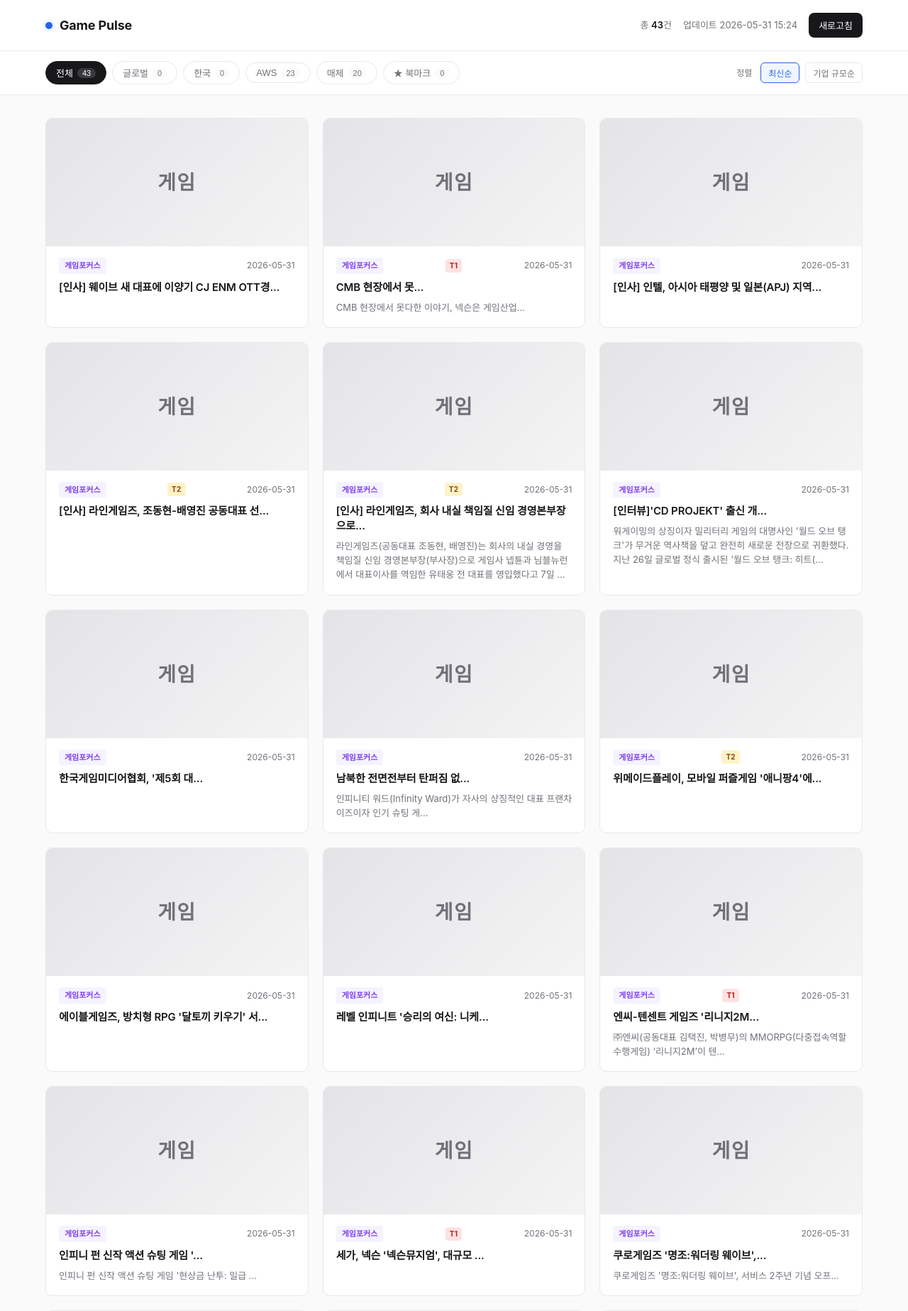
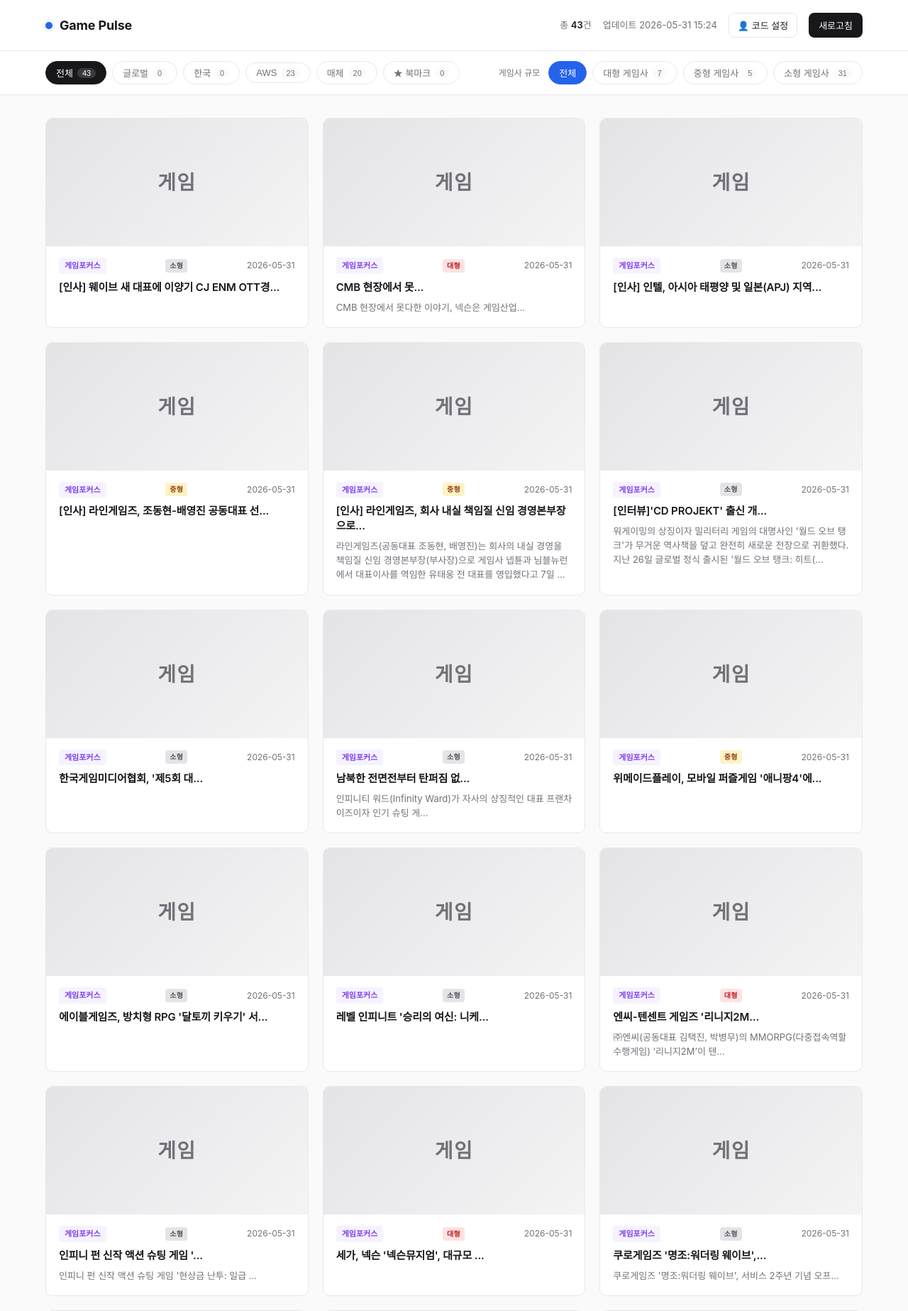
Before and after one commit to wizstar0919/game-news-crawler, a Flask app: page / in a window 1280 px wide. Shown: the top 1847 px of the page at 71% size. Run offline with Flask 3, Linux system fonts and the light colour scheme; data that the repository does not hold is empty.

Commit message:
feat: 게임사 규모 필터 + 사용자별 북마크
- 기업 규모를 정렬이 아닌 대형/중형/소형 필터로 나눠 보기
  - crawler.py 의 COMPANY_TIERS(Tier 1/2/3) 기준
  - 카드 배지를 T1/T2 → 대형/중형/소형 으로 표시
- 북마크를 사용자별로 분리 (코드 기반)
  - user_bookmarks.json 에 코드별 북마크 link 저장 (서버 보관 → 기기 간 동기화)
  - GET /api/bookmarks?code=, POST /api/bookmark 에 code 필수
  - 누구든 북마크한 기사는 5일 보존(prune)
  - user_bookmarks.json 은 .gitignore (코드+개인 관심기사라 커밋 안 함)

Co-Authored-By: Claude Opus 4.8 (1M context) <noreply@anthropic.com>

```diff
--- a/app.py
+++ b/app.py
@@ -34,14 +34,24 @@ def api_refresh():
     return jsonify({"count": len(items), "stats": get_stats(items)})
 
 
+@app.route("/api/bookmarks")
+def api_bookmarks():
+    """해당 코드(사용자)가 북마크한 link 목록을 반환한다."""
+    code = (request.args.get("code") or "").strip()
+    return jsonify({"links": store.get_user_bookmarks(code)})
+
+
 @app.route("/api/bookmark", methods=["POST"])
 def api_bookmark():
     data = request.get_json(silent=True) or {}
+    code = (data.get("code") or "").strip()
     link = data.get("link", "")
     bookmarked = bool(data.get("bookmarked", False))
+    if not code:
+        return jsonify({"ok": False, "error": "code required"}), 400
     if not link:
         return jsonify({"ok": False, "error": "link required"}), 400
-    ok = store.set_bookmark(link, bookmarked)
+    ok = store.set_user_bookmark(code, link, bookmarked)
     if not ok:
         return jsonify({"ok": False, "error": "not found"}), 404
     return jsonify({"ok": True, "link": link, "bookmarked": bookmarked})
--- a/static/style.css
+++ b/static/style.css
@@ -71,6 +71,22 @@ body {
 }
 .btn-refresh:hover { opacity: 0.85; }
 .btn-refresh:disabled { opacity: 0.5; cursor: wait; }
+.btn-user {
+  background: transparent;
+  color: var(--text);
+  border: 1px solid var(--border);
+  padding: 7px 12px;
+  border-radius: 8px;
+  font-size: 13px;
+  font-weight: 500;
+  cursor: pointer;
+  max-width: 160px;
+  overflow: hidden;
+  text-overflow: ellipsis;
+  white-space: nowrap;
+  transition: all 0.15s;
+}
+.btn-user:hover { border-color: var(--accent); color: var(--accent); }
 
 /* Filter bar */
 .filter-bar {
@@ -175,6 +191,15 @@ body {
 }
 .tier-1 { background: #fee2e2; color: #b91c1c; }
 .tier-2 { background: #fef3c7; color: #92400e; }
+.tier-3 { background: #e4e4e7; color: #52525b; }
+
+/* 게임사 규모 필터 칩 — 카테고리 칩과 구분되도록 활성 색을 파란색으로 */
+.chip-size.active {
+  background: var(--accent);
+  border-color: var(--accent);
+  color: white;
+}
+.chip-size.active span { background: rgba(255, 255, 255, 0.2); color: white; }
 .card-image {
   height: 180px;
   background-size: cover;
--- a/templates/index.html
+++ b/templates/index.html
@@ -16,6 +16,7 @@
       <div class="header-meta">
         <span class="meta-item">총 <strong>{{ stats.total }}</strong>건</span>
         <span class="meta-item">업데이트 {{ stats.updated }}</span>
+        <button id="user-btn" class="btn-user" title="기기가 바뀌어도 같은 코드를 넣으면 내 북마크가 따라옵니다">👤 코드 설정</button>
         <button id="refresh-btn" class="btn-refresh">새로고침</button>
       </div>
     </div>
@@ -29,20 +30,23 @@
         <button class="chip" data-filter="korea">한국 <span>{{ stats.by_category.korea }}</span></button>
         <button class="chip" data-filter="aws">AWS <span>{{ stats.by_category.aws }}</span></button>
         <button class="chip" data-filter="media">매체 <span>{{ stats.by_category.media }}</span></button>
-        <button class="chip chip--bookmark" data-filter="bookmark">★ 북마크 <span id="bookmark-count">{{ stats.bookmarks }}</span></button>
+        <button class="chip chip--bookmark" data-filter="bookmark">★ 북마크 <span id="bookmark-count">0</span></button>
       </div>
-      <div class="sort-group">
-        <span class="sort-label">정렬</span>
-        <button class="sort-btn {% if sort_by == 'date' %}active{% endif %}" data-sort="date">최신순</button>
-        <button class="sort-btn {% if sort_by == 'tier' %}active{% endif %}" data-sort="tier">기업 규모순</button>
+      <div class="chip-group chip-group--size">
+        <span class="sort-label">게임사 규모</span>
+        <button class="chip chip-size active" data-size="all">전체</button>
+        <button class="chip chip-size" data-size="1">대형 게임사 <span>{{ stats.by_tier[1] }}</span></button>
+        <button class="chip chip-size" data-size="2">중형 게임사 <span>{{ stats.by_tier[2] }}</span></button>
+        <button class="chip chip-size" data-size="3">소형 게임사 <span>{{ stats.by_tier[3] }}</span></button>
       </div>
     </div>
   </nav>
 
   <main class="container main-content">
     <section class="news-grid" id="news-grid">
+      {% set tier_labels = {1: '대형', 2: '중형', 3: '소형'} %}
       {% for item in items %}
-      <article class="card{% if item.bookmarked %} card--bookmarked{% endif %}"
+      <article class="card"
                data-category="{{ item.category }}"
                data-tier="{{ item.tier }}"
                data-title="{{ item.title|e }}"
@@ -51,7 +55,7 @@
                data-source="{{ item.source }}"
                data-date="{{ item.date[:10] }}"
                data-image="{{ item.image or '' }}"
-               data-bookmarked="{{ '1' if item.bookmarked else '0' }}"
+               data-bookmarked="0"
                data-category-label="{{ {'global':'글로벌','korea':'한국','aws':'AWS','media':'매체'}[item.category] }}">
         {% if item.image %}
         <div class="card-image" style="background-image: url('{{ item.image }}');"></div>
@@ -63,7 +67,7 @@
         <div class="card-body">
           <div class="card-meta">
             <span class="badge badge--{{ item.category }}">{{ item.source }}</span>
-            {% if item.tier < 3 %}<span class="tier-badge tier-{{ item.tier }}">T{{ item.tier }}</span>{% endif %}
+            <span class="tier-badge tier-{{ item.tier }}">{{ tier_labels.get(item.tier, '소형') }}</span>
             <time class="card-date">{{ item.date[:10] }}</time>
             <span class="card-star" aria-hidden="true">★</span>
           </div>
@@ -113,13 +117,20 @@
 
   <script>
     // Filter
-    const chips = document.querySelectorAll('.chip');
+    const chips = document.querySelectorAll('.chip[data-filter]');
+    const sizeChips = document.querySelectorAll('.chip-size');
     const cards = document.querySelectorAll('.card');
     let currentFilter = 'all';
+    let currentSize = 'all';
     function matchesFilter(card) {
-      if (currentFilter === 'all') return true;
-      if (currentFilter === 'bookmark') return card.dataset.bookmarked === '1';
-      return card.dataset.category === currentFilter;
+      // 카테고리(글로벌/한국/AWS/매체/북마크)
+      let catOk;
+      if (currentFilter === 'all') catOk = true;
+      else if (currentFilter === 'bookmark') catOk = card.dataset.bookmarked === '1';
+      else catOk = card.dataset.category === currentFilter;
+      // 게임사 규모(대형/중형/소형)
+      const sizeOk = currentSize === 'all' || card.dataset.tier === currentSize;
+      return catOk && sizeOk;
     }
     function applyFilter() {
       cards.forEach(card => { card.style.display = matchesFilter(card) ? '' : 'none'; });
@@ -132,15 +143,63 @@
         applyFilter();
       });
     });
-
-    // Sort — reload with query param to leverage server-side sorting
-    document.querySelectorAll('.sort-btn').forEach(btn => {
-      btn.addEventListener('click', () => {
-        const url = new URL(window.location);
-        url.searchParams.set('sort', btn.dataset.sort);
-        window.location = url.toString();
+    sizeChips.forEach(chip => {
+      chip.addEventListener('click', () => {
+        sizeChips.forEach(c => c.classList.remove('active'));
+        chip.classList.add('active');
+        currentSize = chip.dataset.size;
+        applyFilter();
       });
     });
+
+    // ── 사용자별 북마크 (코드 기반) ──────────────────────────
+    // 코드는 브라우저에 기억해두되, 북마크 내용 자체는 서버가 코드별로 보관한다.
+    // 따라서 다른 기기에서 같은 코드를 입력하면 북마크가 그대로 따라온다.
+    const userBtn = document.getElementById('user-btn');
+    const bookmarkCountSpan = document.getElementById('bookmark-count');
+    let userCode = (localStorage.getItem('gp_user_code') || '').trim();
+
+    function refreshUserBtn() {
+      userBtn.textContent = userCode ? ('👤 ' + userCode) : '👤 코드 설정';
+    }
+
+    function markBookmarks(links) {
+      const set = new Set(links);
+      cards.forEach(card => {
+        const on = set.has(card.dataset.link);
+        card.dataset.bookmarked = on ? '1' : '0';
+        card.classList.toggle('card--bookmarked', on);
+      });
+      bookmarkCountSpan.textContent = links.length;
+      if (currentFilter === 'bookmark') applyFilter();
+    }
+
+    async function loadUserBookmarks() {
+      if (!userCode) { markBookmarks([]); return; }
+      try {
+        const res = await fetch('/api/bookmarks?code=' + encodeURIComponent(userCode));
+        const data = await res.json();
+        markBookmarks(Array.isArray(data.links) ? data.links : []);
+      } catch (e) { markBookmarks([]); }
+    }
+
+    function setUserCode() {
+      const input = prompt(
+        '내 북마크 코드를 입력하세요.\n' +
+        '아무 단어나 정하면 됩니다 (예: jason2026).\n' +
+        '다른 기기에서도 같은 코드를 넣으면 북마크가 똑같이 보입니다.',
+        userCode);
+      if (input === null) return;  // 취소
+      userCode = input.trim();
+      if (userCode) localStorage.setItem('gp_user_code', userCode);
+      else localStorage.removeItem('gp_user_code');
+      refreshUserBtn();
+      loadUserBookmarks();
+    }
+
+    userBtn.addEventListener('click', setUserCode);
+    refreshUserBtn();
+    loadUserBookmarks();
 
     // Refresh
     const refreshBtn = document.getElementById('refresh-btn');
@@ -235,6 +294,10 @@
     // Bookmark toggle
     mBookmark.addEventListener('click', async () => {
       if (!currentCard) return;
+      if (!userCode) {            // 코드가 없으면 먼저 설정하도록 유도
+        setUserCode();
+        if (!userCode) return;    // 그래도 안 정했으면 중단
+      }
       const link = currentCard.dataset.link;
       const next = currentCard.dataset.bookmarked !== '1';
       mBookmark.disabled = true;
@@ -242,7 +305,7 @@
         const res = await fetch('/api/bookmark', {
           method: 'POST',
           headers: {'Content-Type': 'application/json'},
-          body: JSON.stringify({link: link, bookmarked: next}),
+          body: JSON.stringify({code: userCode, link: link, bookmarked: next}),
         });
         if (!res.ok) throw new Error('failed');
         currentCard.dataset.bookmarked = next ? '1' : '0';
```
Also changed, not shown: store.py (+66 -13 lines), README.md, 1 other file.
